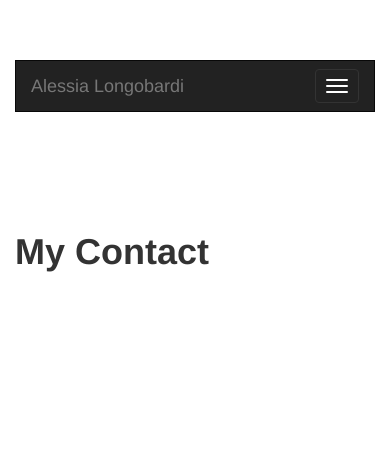
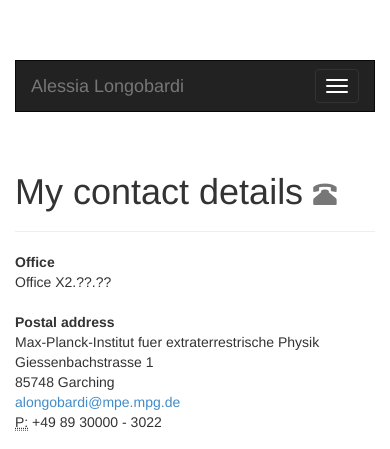
Before and after one commit to alongobardi/website, a Flask app: page /contact/ in a window 390 px wide. Shown: the top 449 px of the page. Run offline with Flask 2, Linux system fonts and the light colour scheme; some libraries are stand-ins or nearby versions.

Commit message:
Updated included

```diff
--- a/templates/contact.html
+++ b/templates/contact.html
@@ -72,26 +72,44 @@
 
     <!-- Carousel
 ================================================== -->
+
 <div class=container>
-  <br><br><br><br>
-  <div class="row-fluid">
-      <h1 class="pull-center"><strong>My Contact</strong></h1>
-      <p class="lead pull-center"></p>
-  </div>
+    <div class="page-header">
+      <h1>My contact details <small><span class="glyphicon glyphicon-phone-alt"></span></small></h1>
 
-  <div class="footer">
+    </div>
+
+
+  <div class="row">
+  <!-- <div class="col-md-2"></div> -->
+
+
+    <div class="col-md-4">
+
+    <address>
+      <strong>Office</strong><br>
+      Office X2.??.??
+      <br><br>
+      <strong>Postal address</strong><br>
+      Max-Planck-Institut fuer extraterrestrische Physik<br>
+      Giessenbachstrasse 1<br>
+      85748 Garching<br>
+      <a href="mailto:alongobardi@mpe.mpg.de">alongobardi@mpe.mpg.de</a><br>
+      <abbr title="Phone">P:</abbr> +49 89 30000 - 3022
+    </address>
+
+    </div>
+
+<div class="col-md-4" id="content">
+                    <iframe width="300" height="250" frameborder="0" scrolling="no" marginheight="0" marginwidth="0" src="http
+://www.google.co.uk/maps?f=q&amp;source=s_q&amp;hl=en&amp;geocode=&amp;q=Max-Planck-Institut+f%C3%BCr+extraterrestrische+Physi
+k,+Gie%C3%9Fenbachstra%C3%9Fe,+Garching,+Germany&amp;aq=0&amp;oq=Max+Planck+Institut+fuer+extrat&amp;sll=53.800651,-4.064941&amp;sspn=12.322317,33.640137&amp;t=h&amp;ie=UTF8&amp;hq=Max-Planck-Institut+f%C3%BCr+extraterrestrische+Physik,&amp;hnear=Gie%C3%9Fenbachstra%C3%9Fe,+Germany&amp;ll=48.261841,11.671632&amp;spn=0.006295,0.006295&amp;output=embed"></iframe>
+                </div>
+
+
 
   </div>
-   <!-- <div class=jumbotron> -->
-  	  <!-- <FONT SIZE=4>I am not Alessia Longobardi</FONT> -->
-  <!-- </div> -->
 </div>
 
-<script>
-$(function(){
-      // carousel demo
-      $('.carousel').carousel()
-    })
-</script>
 
 {% endblock %}
```
Also changed, not shown: templates/cv.html (+9 -17 lines), templates/interests.html (+32 -12 lines), templates/publications.html (+3 -5 lines).
